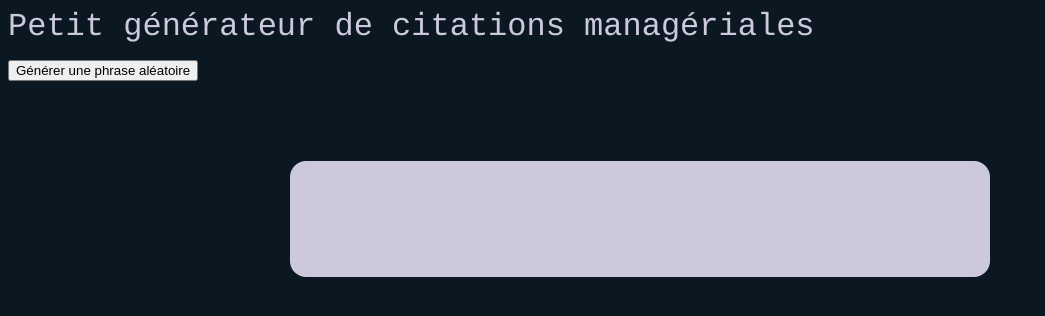
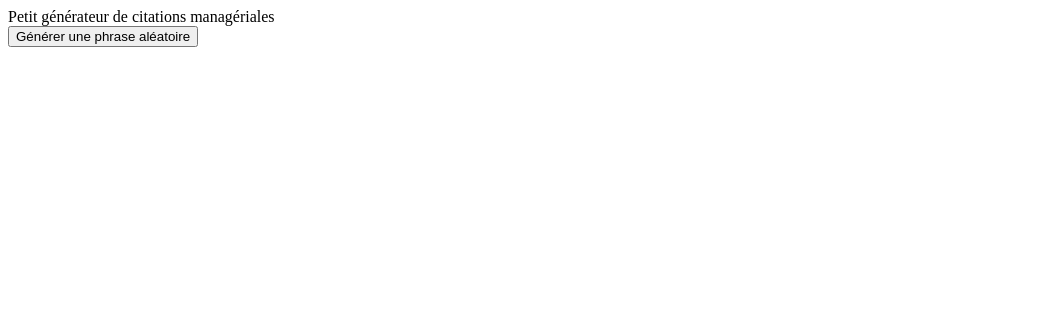
Before and after one commit to Mel-louie/some_little_progs, a plain HTML site: page quote-generator/index.html in a window 1280 px wide. Shown: the whole page, without its empty margins (0-1045 px from the left). Drawn offline with Linux system fonts and the light colour scheme.

Commit message:
new things

```diff
--- a/quote-generator/index.html
+++ b/quote-generator/index.html
@@ -1,12 +1,11 @@
 <!DOCTYPE html>
 <html>
 	<head>
-        <title>Générateur de citations</title>
-        <link rel="stylesheet" href="style.css" />
+		<title>Générateur de citations</title>
 	</head>
 	<body>
-        <header id="header">
-           Petit générateur de citations managériales
+		<header id="header">
+			Petit générateur de citations managériales
 		</header>
 		<section class="content">
 		<div>
--- a/quote-generator/style.css
+++ /dev/null
@@ -1,46 +0,0 @@
-html, body
-{
-	height: 100%;
-}
-
-body
-{
-	background-color: #0C1821;
-	display: flex;
-	flex-direction: column;
-}
-
-header
-{
-	font-size: xx-large;
-	font-family: Courier, FreeMono, monospace;
-	color: #CCC9DC;
-	margin-bottom: 15px;
-}
-
-article
-{
-	width: 600px;
-    margin: 5em auto;
-    padding: 50px;
-    background-color: #CCC9DC;
-	border-radius: 1em;
-	text-align: center;
-}
-
-h3
-{
-	font-family: Arial, Helvetica, sans-serif;
-	color: #000000;
-}
-
-p
-{
-	text-align: center;
-	color: #000000;
-}
-
-.content
-{
-	flex: 1 0 auto;
-}
```
